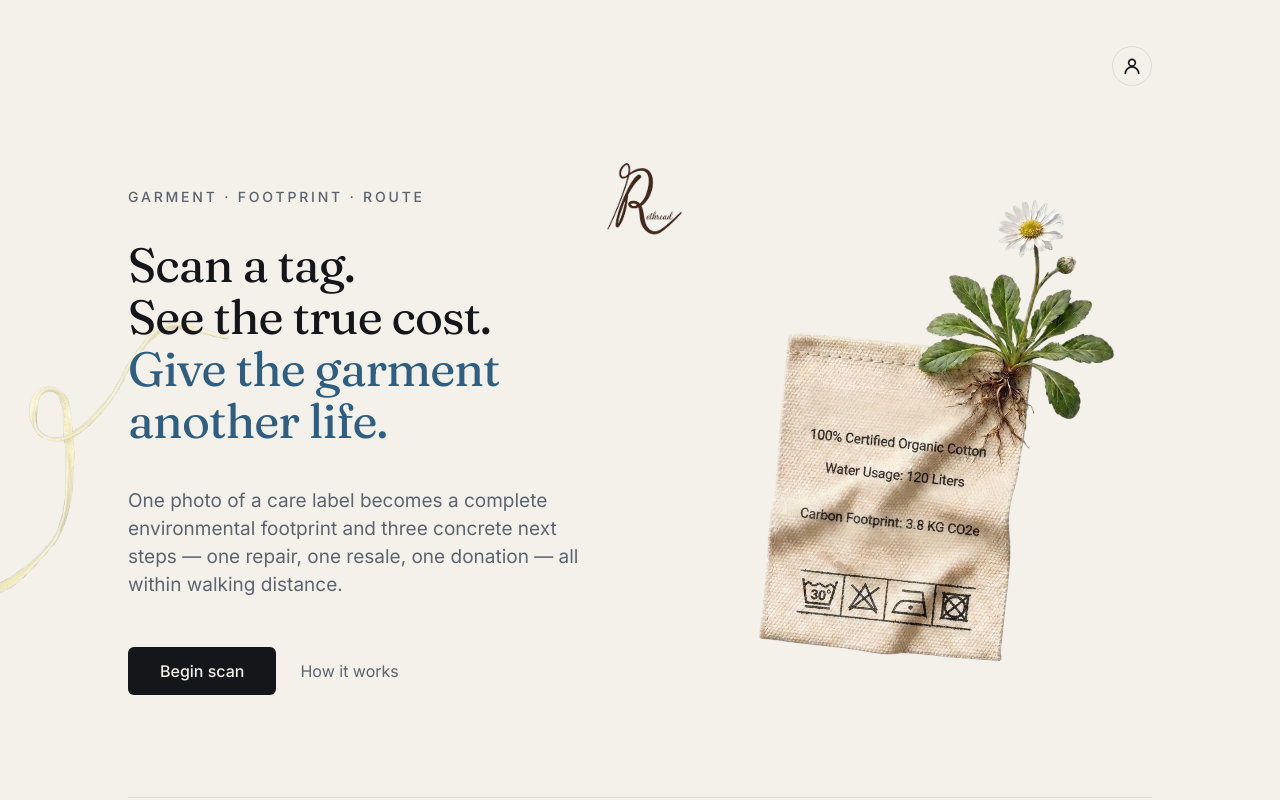
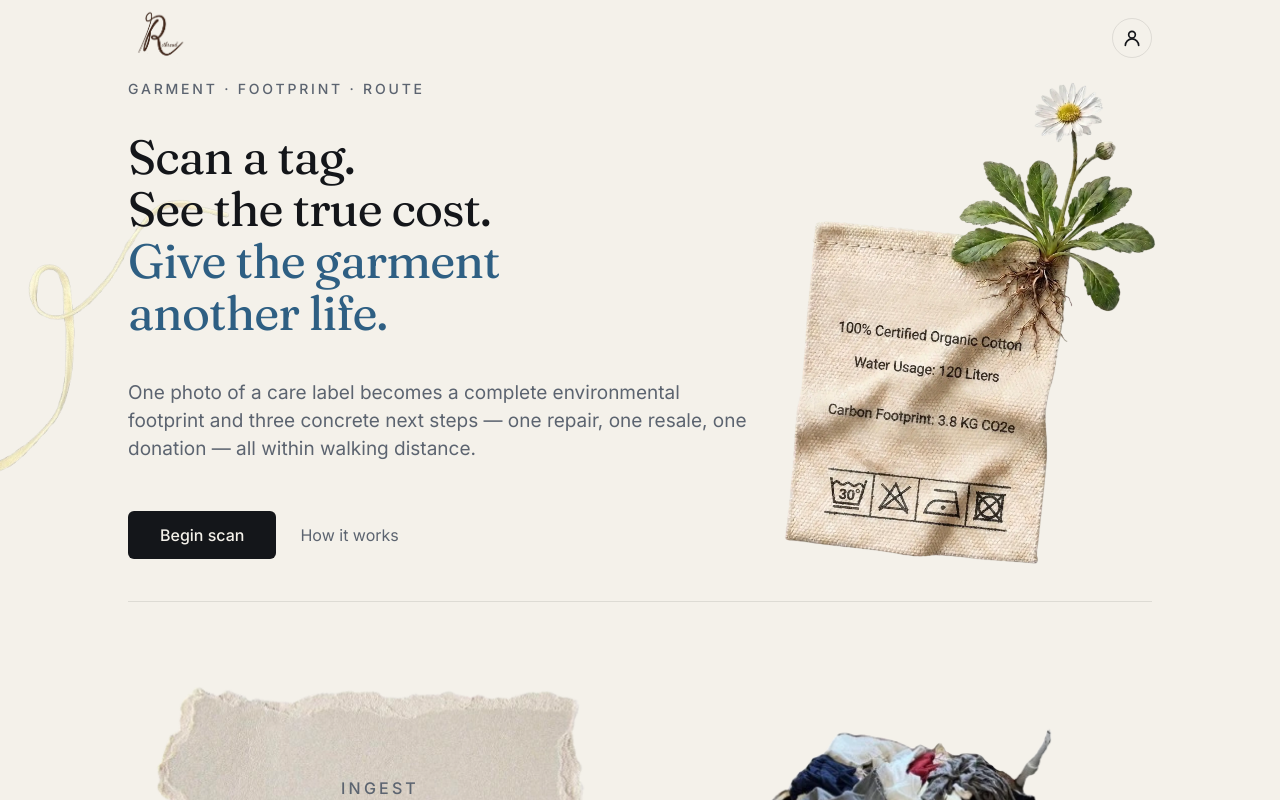
Before and after one commit to leonac24/rethread, a Next.js app: page / in a window 1280 px wide. Shown: the top 800 px of the page. Built offline with nearby package versions, Linux system fonts and the light colour scheme.

Commit message:
fixing landing page and header

```diff
--- a/app/page.tsx
+++ b/app/page.tsx
@@ -59,7 +59,7 @@ export default function Home() {
               width={600}
               height={750}
               priority
-              className="w-[520px] h-auto rotate-6"
+              className="w-[360px] h-auto rotate-6"
             />
           </div>
         </div>
--- a/app/profile/page.tsx
+++ b/app/profile/page.tsx
@@ -191,7 +191,7 @@ export default function ProfilePage() {
     : 100;
 
   return (
-    <main className="min-h-screen bg-bg py-8">
+    <main className="min-h-screen bg-bg pt-2 pb-8">
       <div className="content-width space-y-6">
 
         {/* ── Profile hero ── */}
--- a/components/header.tsx
+++ b/components/header.tsx
@@ -1,34 +1,23 @@
-'use client';
-
 import Image from 'next/image';
 import Link from 'next/link';
-import { usePathname } from 'next/navigation';
 
 export default function Header() {
-  const pathname = usePathname();
-  const isHome = pathname === '/';
-
   return (
-    <header className="relative z-20 pt-4 pb-2 md:pb-0">
-      <div className="content-width grid grid-cols-3 items-center">
-        <div aria-hidden />
-        <Link
-          href="/"
-          aria-label="Rethread home"
-          className={`justify-self-center ${isHome ? 'md:translate-y-[140px]' : ''}`}
-        >
+    <header className="relative z-20 pt-2">
+      <div className="content-width flex items-center justify-between">
+        <Link href="/" aria-label="Rethread home">
           <Image
             src="/images/hero.webp"
             alt="Rethread"
             width={100}
             height={100}
-            className="w-[100px] h-auto object-contain"
+            className="w-[60px] h-auto object-contain"
           />
         </Link>
         <Link
           href="/profile"
           aria-label="Profile"
-          className="justify-self-end inline-flex items-center justify-center w-10 h-10 rounded-full border border-rule text-ink hover:bg-surface transition-colors"
+          className="inline-flex items-center justify-center w-10 h-10 rounded-full border border-rule text-ink hover:bg-surface transition-colors"
         >
           <svg
             xmlns="http://www.w3.org/2000/svg"
```
Also changed, not shown: public/images/Flower.webp.
